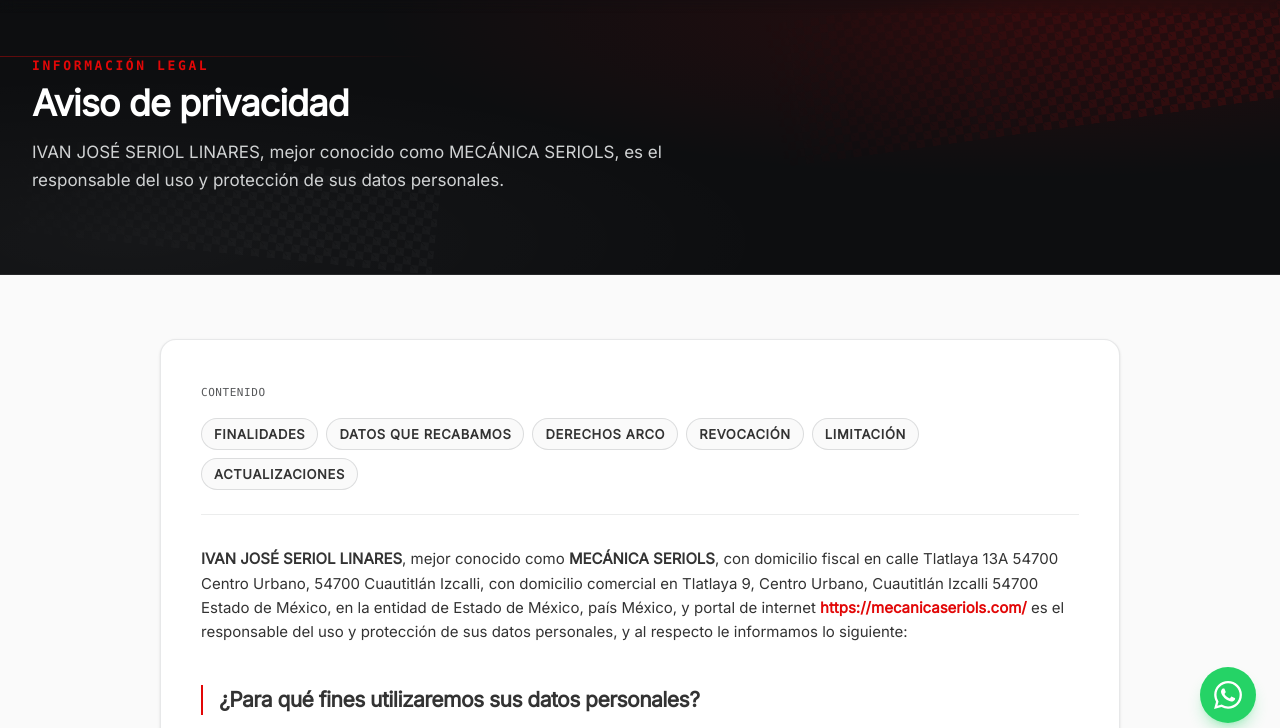
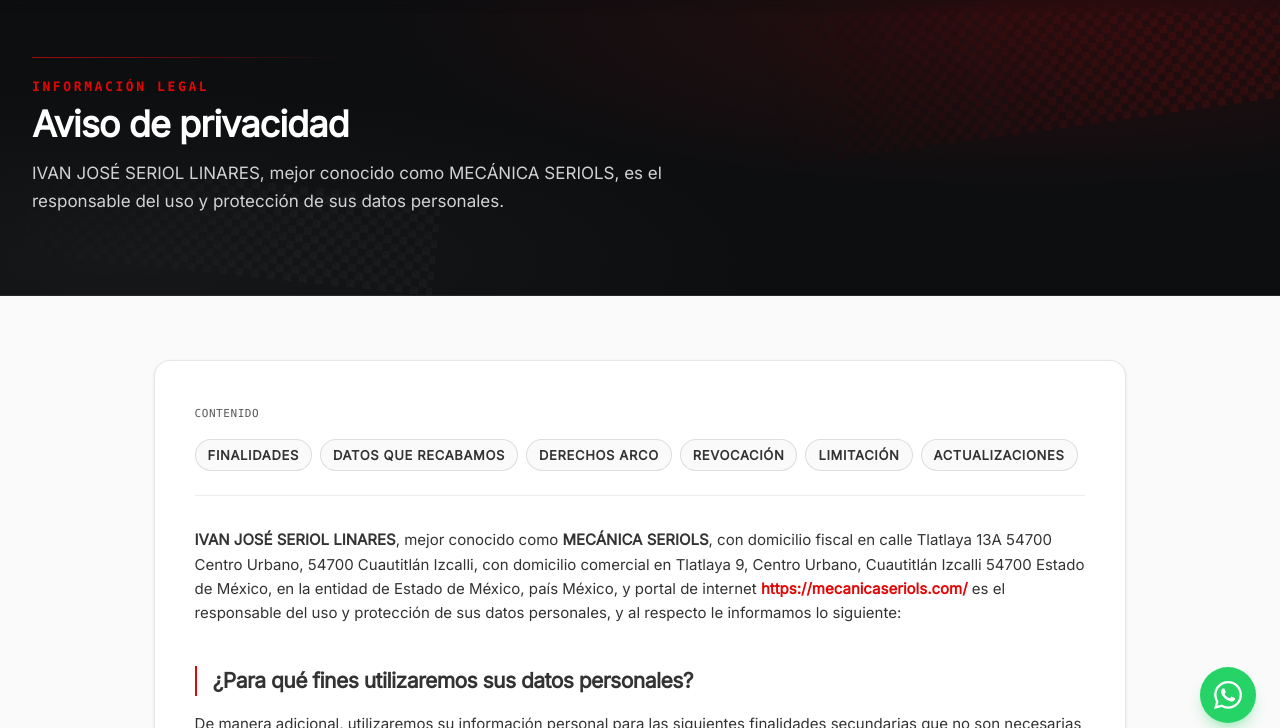
Before and after one commit to escamilaweb/mecanicaseriols, an Astro site: page /aviso-de-privacidad in a window 1280 px wide. Shown: the part 53-781 px from the top of the page. Built offline with nearby package versions, Linux system fonts and the light colour scheme; Astro itself is replaced by a stand-in of ours.

Commit message:
Ajustar el aviso de privacidad al 80% del contenedor y bajar el rótulo legal.

```diff
--- a/src/pages/aviso-de-privacidad.astro
+++ b/src/pages/aviso-de-privacidad.astro
@@ -21,11 +21,11 @@
       <div class="absolute inset-x-0 top-0 h-px bg-gradient-to-r from-transparent via-seriols-red/70 to-transparent"></div>
       <div class="legal-checkered legal-checkered--red absolute -right-16 top-10 h-28 w-[48%] rotate-[-8deg] opacity-[0.12] sm:h-36"></div>
       <div class="legal-checkered legal-checkered--mono absolute -left-12 bottom-6 h-20 w-[38%] rotate-[6deg] opacity-[0.07] sm:h-24"></div>
-      <div class="absolute left-0 top-1/3 h-px w-1/3 bg-gradient-to-r from-seriols-red/40 to-transparent"></div>
     </div>
 
     <div class="relative mx-auto max-w-7xl px-4 sm:px-6 lg:px-8">
-      <p class="mb-2 font-mono text-xs font-semibold uppercase tracking-[0.2em] text-seriols-red">Información legal</p>
+      <div class="h-px w-1/3 max-w-xs bg-gradient-to-r from-seriols-red/70 to-transparent" aria-hidden="true"></div>
+      <p class="mt-5 mb-2 font-mono text-xs font-semibold uppercase tracking-[0.2em] text-seriols-red">Información legal</p>
       <h1 class="text-3xl font-bold tracking-tight text-white sm:text-4xl">Aviso de privacidad</h1>
       <p class="mt-4 max-w-2xl text-sm leading-relaxed text-seriols-gray-300 sm:text-base">
         {privacy.legalName}, mejor conocido como {privacy.tradeName}, es el responsable del uso y protección de sus
@@ -35,8 +35,8 @@
   </section>
 
   <section class="bg-seriols-light py-14 sm:py-16">
-    <div class="mx-auto w-full px-4 sm:px-6 lg:w-[80%] lg:max-w-none lg:px-8">
-      <article class="rounded-2xl border border-seriols-gray-300/50 bg-white p-6 shadow-sm sm:p-10">
+    <div class="mx-auto max-w-7xl px-4 sm:px-6 lg:px-8">
+      <article class="mx-auto w-full rounded-2xl border border-seriols-gray-300/50 bg-white p-6 shadow-sm sm:p-10 lg:w-4/5">
         <nav aria-label="Secciones del aviso" class="mb-8 border-b border-seriols-gray-300/40 pb-6">
           <p class="mb-3 font-mono text-[11px] uppercase tracking-wider text-seriols-gray-900">Contenido</p>
           <ul class="flex flex-wrap gap-2">
```
